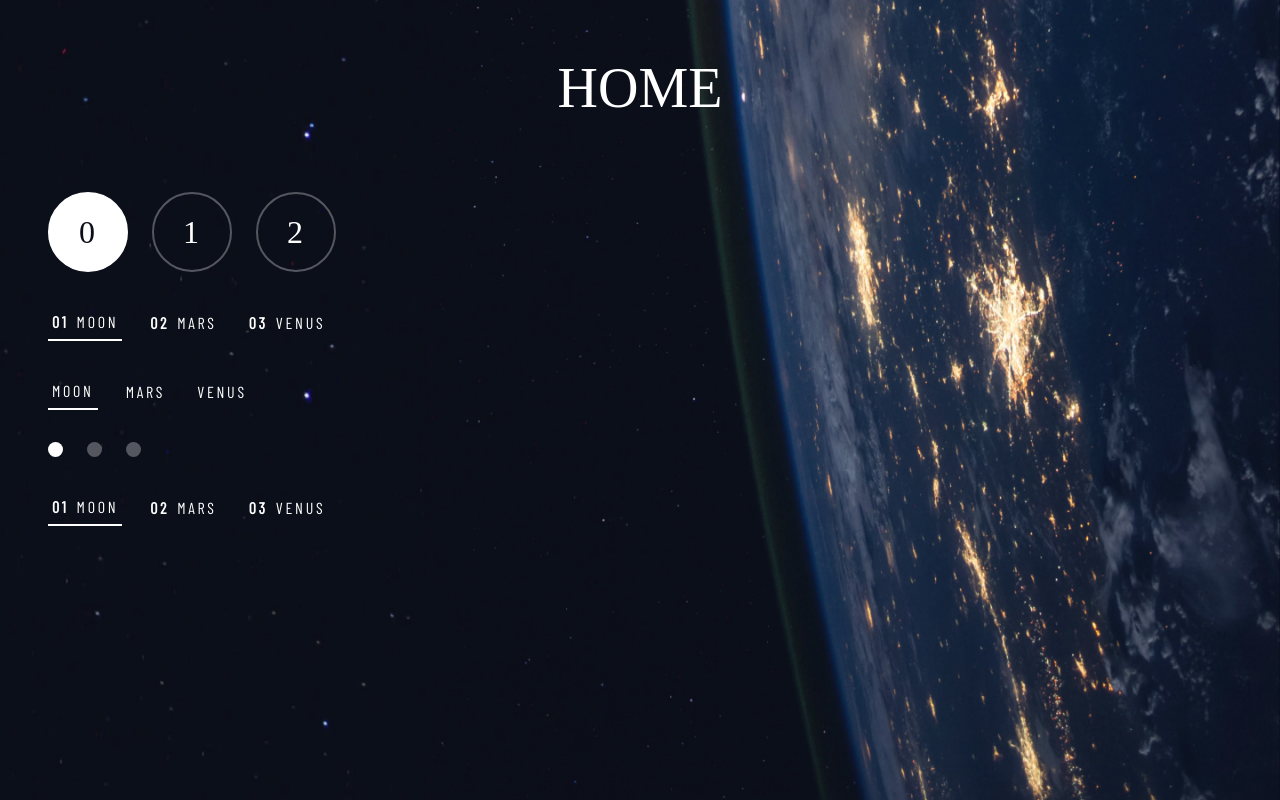
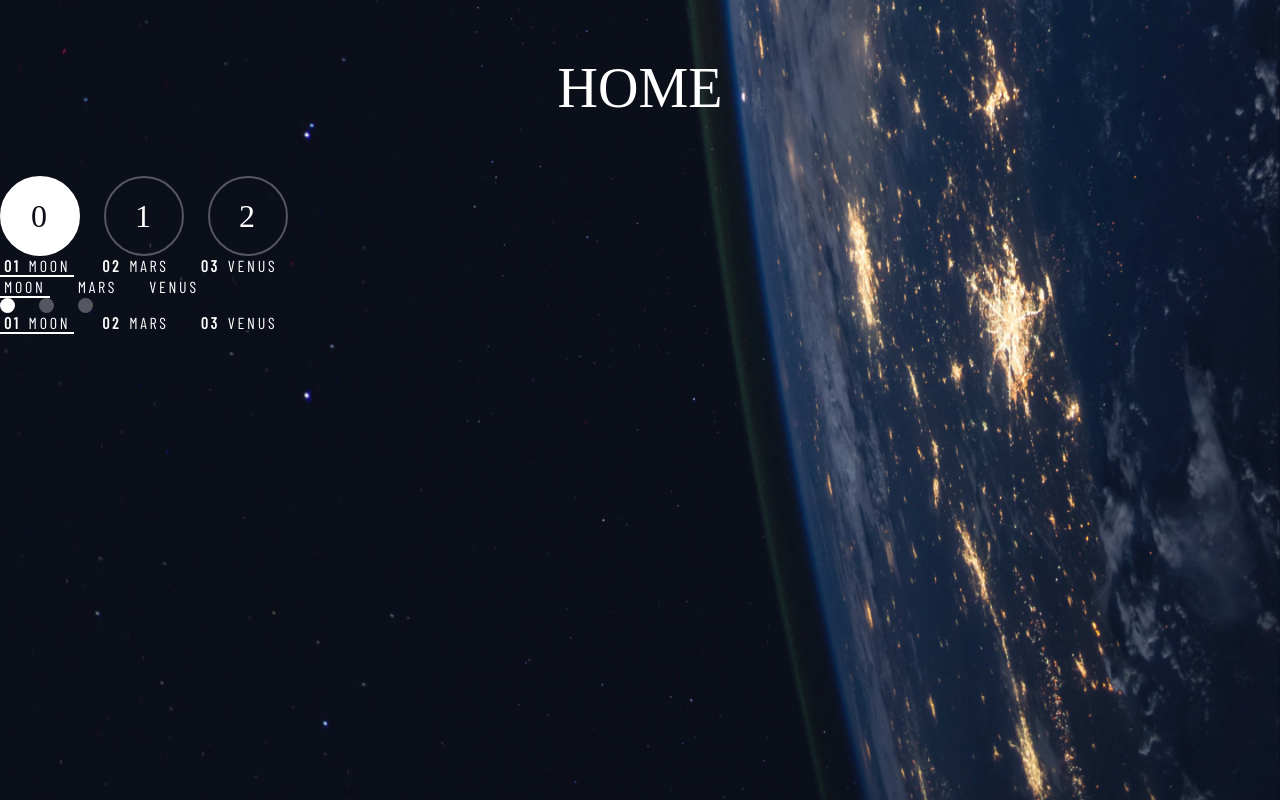
Before and after one commit to dmitri987/demo-space-travel, a React (Create React App) app: page / in a window 1280 px wide. Built offline with nearby package versions, Linux system fonts and the light colour scheme; a web font is replaced by a local one.

Commit message:
added vertical layout, outline on focus-within, removed <ul>

```diff
--- a/src/components/NavBar/NavBar.css
+++ b/src/components/NavBar/NavBar.css
@@ -36,7 +36,7 @@
 .menu {
   min-width: 55vw;
   height: 100%;
-  padding-inline: 4vw;
+  padding-inline: 6vw;
   background-color: var(--menu-background-color);
   backdrop-filter: blur(8px);
   flex-grow: 1;
--- a/src/components/Navs/Navs.css
+++ b/src/components/Navs/Navs.css
@@ -21,8 +21,10 @@
 nav {
   display: flex;
   place-content: center;
+  align-items: center;
+  gap: 1.5rem;
   max-width: fit-content;
-  min-height: 100%;
+  height: 100%;
   /* max-width: 55%; */
 }
 
@@ -34,14 +36,20 @@ nav {
 nav.vertical {
   justify-content: start;
   padding: 2rem;
+  flex-direction: column;
+  align-items: start;
+  gap: 1rem;
+  max-width: 100%;
+  height: 100%;
 }
 
-nav.vertical > ul {
-  flex-direction: column;
-  align-items: start;
-  gap: 0;
+nav.vertical li {
+  padding-block: 1rem;
+  justify-content: start;
+  width: 100%;
 }
 
+/*
 nav > ul {
   display: flex;
   align-items: center;
@@ -50,15 +58,19 @@ nav > ul {
   height: 100%;
   margin-inline: 0;
   padding-inline: 3rem;
-}
+} */
 
 nav li {
   display: flex;
+  height: 100%;
   margin-inline: 0;
   padding-inline: 0.25rem;
-  padding-block: var(--margin-block);
+  padding-block: 0;
+  margin-block: 0;
+  align-items: center;
+  /* padding-block: var(--margin-block); */
   color: rgb(var(--color-white));
-  border-bottom: 0px solid rgb(var(--color-black));
+  border-bottom: var(--underline-width) solid transparent;
   text-decoration: none;
   list-style: none;
   place-content: center;
@@ -79,12 +91,19 @@ nav li > :where(a, button) {
 
 nav li > * {
   /* padding-block: calc(var(--margin-block) + var(--underline-width)); */
+  width: fit-content;
+  height: fit-content;
   font-size: 16px;
   line-height: 19px;
   letter-spacing: 2.7px;
   color: rgb(var(--color-white));
   text-decoration: none;
-  transition: all var(--transition-duration) ease-in-out;
+  transition: border var(--transition-duration) ease-in-out;
+}
+
+nav li > *:focus-visible {
+  outline: 2px solid rgba(var(--color-white) / 60%);
+  outline-offset: 4px;
 }
 
 .tabs li * {
@@ -102,12 +121,20 @@ nav li.active {
   cursor: default;
 }
 
-:where(.navs, .tabs) li.active {
+:where(.navs, .tabs):not(.vertical) li.active {
   border-block-end: var(--underline-width) solid rgb(var(--color-white));
 }
 
-:where(.navs, .tabs) li:not(.active):hover {
+:where(.navs, .tabs):not(.vertical) li:not(.active):hover {
   border-block-end: var(--underline-width) solid rgba(var(--color-white) / 50%);
+}
+
+:where(.navs, .tabs).vertical li.active {
+  border-inline-end: 4px solid rgb(var(--color-white));
+}
+
+:where(.navs, .tabs).vertical li:not(.active):hover {
+  border-inline-end: 4px solid rgba(var(--color-white) / 50%);
 }
 
 .rounds li {
@@ -118,6 +145,11 @@ nav li.active {
   border-radius: 50%;
   place-content: center;
   border: 2px solid rgba(var(--color-white) / 30%);
+}
+
+.rounds li > :is(a, button) {
+  width: 100%;
+  height: 100%;
 }
 
 /* .rounds li a {
@@ -149,11 +181,17 @@ nav li.active {
   border: 2px solid rgba(var(--color-white));
 }
 
+nav li > *:focus-visible {
+  /* outline: 2px solid rgba(var(--color-white) / 60%); */
+  outline-offset: 0;
+}
+
 .bullets li {
   display: flex;
   place-content: center;
   width: 15px;
-  aspect-ratio: 1;
+  height: 15px;
+  /* aspect-ratio: 1; */
   border-radius: 50%;
   border: none;
   overflow: hidden;
--- a/src/components/Navs/Navs.js
+++ b/src/components/Navs/Navs.js
@@ -58,7 +58,7 @@ export const createNavs = (LinkComponent) => {
 TODO:
   vertical
   set active item from current url
-  remove ul/li ??
+  remove li ??
   animate only <a>
   Styling:
     --margin-block
@@ -96,7 +96,6 @@ TODO:
 
     return (
       <nav className={classes}>
-        <ul>
         {items.map(({ title, url }, index) => (
           <Item
             isActive={active === index}
@@ -109,18 +108,17 @@ TODO:
             ) : bullets ? (
               <span>&nbsp;&nbsp;</span>
             ) : (
-                <Fragment>
+              <span>
                 {!tabs && (
                   <span className="number">
                     {(index < 9 ? "0" : "") + (index + 1)}
                   </span>
                 )}
                 <span className="title">{title}</span>
-                </Fragment>
+              </span>
             )}
           </Item>
         ))}
-        </ul>
       </nav>
     );
   };
```
Also changed, not shown: 1 other file (tests, documents, lock files or other folders). Lines whose indentation alone changed are shown as unchanged.
